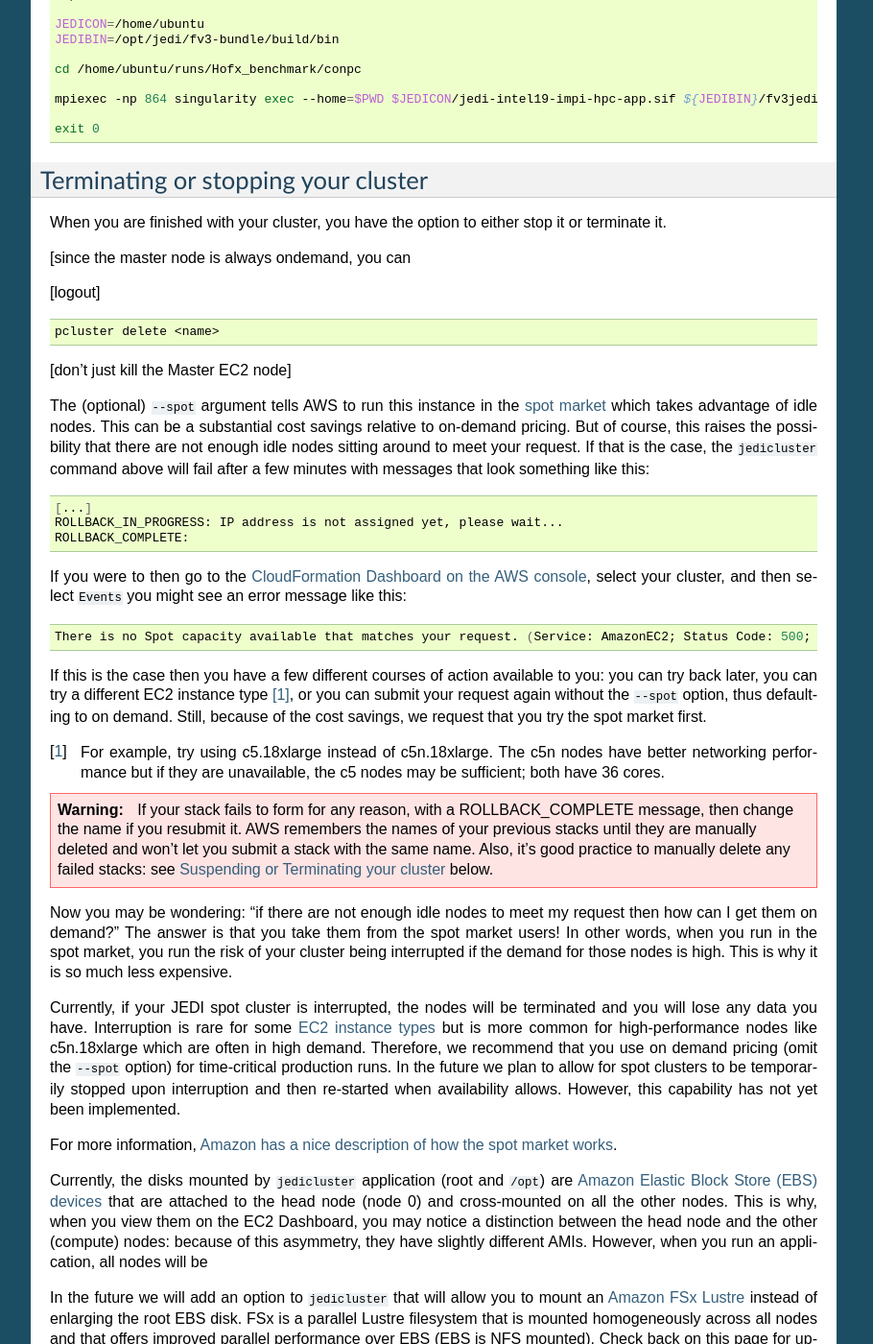
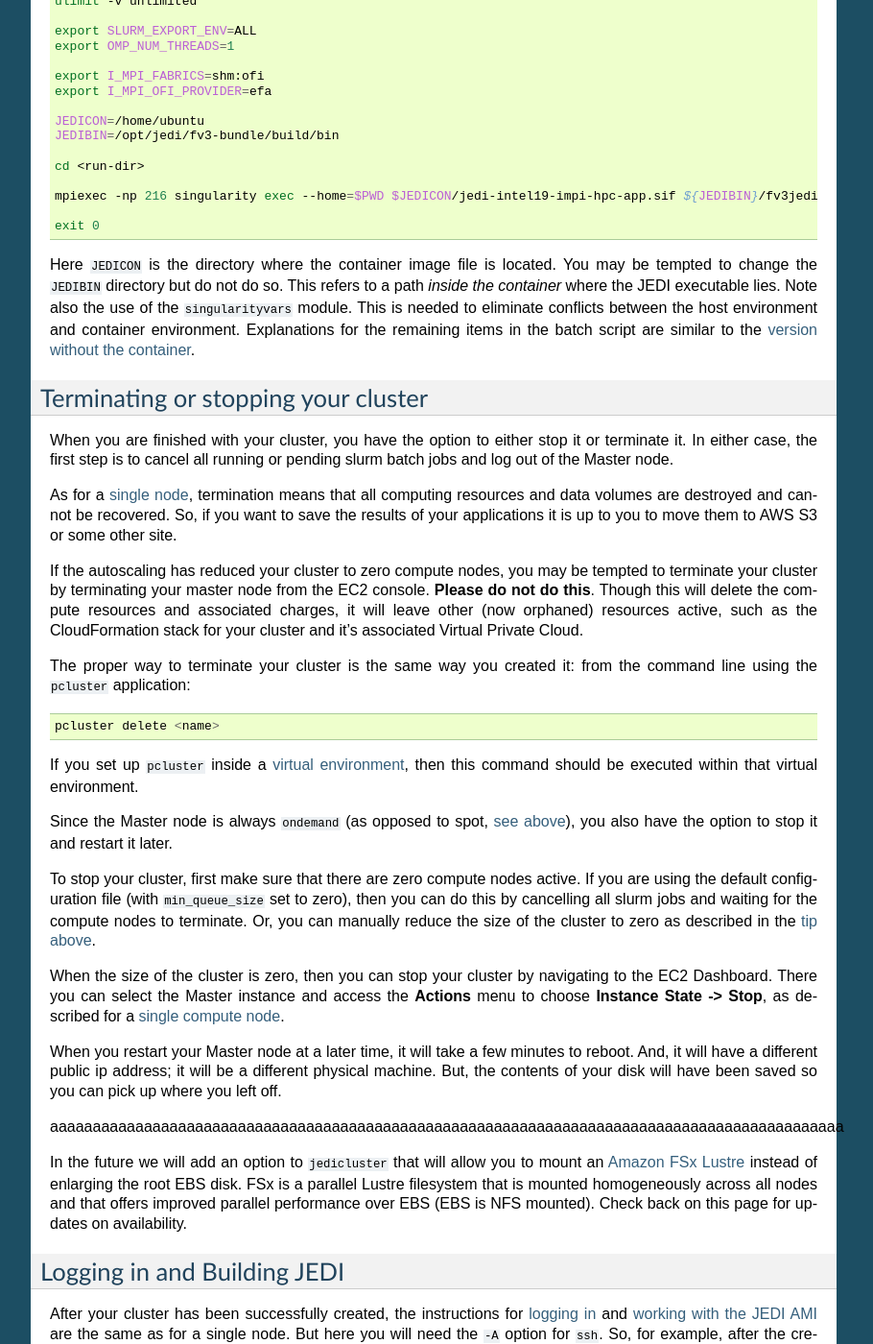
Before and after one commit to JCSDA/jedi-docs, a Sphinx documentation site: the page built from docs/cloud/cluster.rst, in a window 1280 px wide and 1400 px high, scrolled down 5151 px. Shown: the whole window at 96% size, without its empty margins (198-1108 px from the left). Built offline with Sphinx 7.4.7, drawn with Linux system fonts in a browser that asks for light colours; some of the changed text lies outside the part shown.

Commit message:
singularity and termination instructions

```diff
--- a/docs/cloud/cluster.rst
+++ b/docs/cloud/cluster.rst
@@ -32,7 +33,9 @@ Notice also the entry :code:`enable_efa = compute`.  This creates a cluster that
 
 Note that the EFA is not available for all EC2 instance types, so your possible choices for :code:`compute_instance_type` are limited.  For high performance, it is recommended that you use the default value specified in the config file.
 
-By default, your cluster will launch in the spot market.  This is less expensive but :doc:`subject to interruption and termination if others out-bid you for the resources <singlenode>`.  If you would instead like to use on demand, you can edit the configuration file and replace :code:`cluster_type = spot` with :code:`cluster_type = ondemand`.  Note that this specification only applies to the compute nodes.  The Master node is always of type :code:`ondemand`.
+By default, your cluster will launch in the `spot market <https://aws.amazon.com/ec2/spot/>`_, which takes advantage of idle resources.  This can be a substantial cost savings but is :doc:`subject to interruption and termination if others out-bid you for the resources <singlenode>`.  If you would instead like to use on demand, you can edit the configuration file and replace :code:`cluster_type = spot` with :code:`cluster_type = ondemand`.  Note that this specification only applies to the compute nodes.  The Master node is always of type :code:`ondemand`.
+
+If your JEDI spot cluster is interrupted, the nodes will be terminated and you will lose any data you have.  Interruption is rare for some :ref:`EC2 instance types <aws-instance-types>` but is more common for high-performance nodes like c5n.18xlarge which are often in high demand.  Therefore, we recommend that you use on demand pricing for time-critical production runs.  For more information, `Amazon has a nice description of how the spot market works <https://docs.aws.amazon.com/AWSEC2/latest/UserGuide/using-spot-instances.html>`_.
 
 For descriptions and examples of other configuration options, see the `AWS documentation <https://aws-parallelcluster.readthedocs.io/en/latest/configuration.html>`_.
 
@@ -63,8 +66,6 @@ And, for further information on any one of these commands, you can request help
 .. code:: bash
 
     pcluster create --help
-
-
 
 Since most of your specifications and customizations are in the config file, there is not much you need to specify on the command line.  All you really have to do is to give your cluster a name.  You may wish to include your initials and a date.  Avoid special characters like dashes and periods.  It's best to stick to letters and numbers.
 
@@ -203,11 +204,12 @@ It is important to monitor your cluster to **make sure your cluster creation doe
 
 For example, let's say you submitted a batch job that requires 24 nodes.  Then, after, say, 15 minutes, only 20 of them are available (as reported by :code:`sinfo`).  The reason for this may be that there are only 20 nodes of that type available at that time in the chosen AWS availability zone.  So, it may stay in this state for many minutes, even hours, until four more nodes free up.  Meanwhile, JCSDA is incurring charges for the 20 nodes that are active.  Twenty c5n.18xlarge nodes standing idle for an hour would cost more than $80.  So, don't wait for more than about 10-15 minutes: if your cluster creation seems to have stalled, then cancel the job with :code:`scancel <job-id>`.  This will terminate all of the compute nodes but it will leave the Master node up.  You can then try again at a later time.
 
+.. _tip-autoscaling:
+
 .. tip::
 
     To immediately change the number of active compute nodes to a value of your choice you do not have to wait for slurm.  You can navigate to the EC2 Dashboard and find the **Auto Scaling Groups** item all the way at the bottom of the menu of services on the left.  You find your cluster's group by name; the name should start with :code:`parallelcluster` and should contain your custom name.  Select it and then select the **Edit** button just above the list of groups.  Now change the **Desired capacity** to be the value of your choice.  You can also alter the minimum and maximum cluster size if you wish.  When you are finished, scroll all the way to the bottom of the page and select **Update**.  You should soon see your changes reflected in the EC2 Dashboard.
 
-aaaaaaaaaaaaaaaaaaaaaaaaaaaaaaaaaaaaaaaaaaaaaaaaaaaaaaaaaaaaaaaaaaaaaaaaaaaaaaaaaaaaaaaaaaaaa
 
 .. _awspc-sin:
 
@@ -222,14 +224,15 @@ When you have obtained a container file, you can run applications with a batch s
 
     #!/bin/bash
     #SBATCH --job-name=<job-name>
-    #SBATCH --ntasks=864
+    #SBATCH --ntasks=216
     #SBATCH --cpus-per-task=1
     #SBATCH --time=0:30:00
     #SBATCH --mail-user=<email-address>
 
     source /usr/share/modules/init/bash
     module purge
-    module use /home/ubuntu/runs/Hofx_benchmark/modulefiles
+    export JEDI_OPT=/optjedi/modules
+    module use $JEDI_OPT/modulefiles
     module load intelmpi/2019.6.166
     module load singularityvars
     module list
@@ -246,58 +249,40 @@ When you have obtained a container file, you can run applications with a batch s
     JEDICON=/home/ubuntu
     JEDIBIN=/opt/jedi/fv3-bundle/build/bin
 
-    cd /home/ubuntu/runs/Hofx_benchmark/conpc
+    cd <run-dir>
 
-    mpiexec -np 864 singularity exec --home=$PWD $JEDICON/jedi-intel19-impi-hpc-app.sif ${JEDIBIN}/fv3jedi_var.x Config/3dvar_new.yaml
+    mpiexec -np 216 singularity exec --home=$PWD $JEDICON/jedi-intel19-impi-hpc-app.sif ${JEDIBIN}/fv3jedi_var.x Config/3dvar.yaml
 
     exit 0
+
+Here :code:`JEDICON` is the directory where the container image file is located.  You may be tempted to change the :code:`JEDIBIN` directory but do not do so.  This refers to a path *inside the container* where the JEDI executable lies.  Note also the use of the :code:`singularityvars` module.  This is needed to eliminate conflicts between the host environment and container environment.  Explanations for the remaining items in the batch script are similar to the :ref:`version without the container <awspc-run>`.
 
 Terminating or stopping your cluster
 ------------------------------------
 
-When you are finished with your cluster, you have the option to either stop it or terminate it.
+When you are finished with your cluster, you have the option to either stop it or terminate it.  In either case, the first step is to cancel all running or pending slurm batch jobs and log out of the Master node.
 
-[since the master node is always ondemand, you can
+As for a :doc:`single node <singlenode>`, termination means that all computing resources and data volumes are destroyed and cannot be recovered.  So, if you want to save the results of your applications it is up to you to move them to AWS S3 or some other site.
 
-[logout]
+If the autoscaling has reduced your cluster to zero compute nodes, you may be tempted to terminate your cluster by terminating your master node from the EC2 console.  **Please do not do this**.  Though this will delete the compute resources and associated charges, it will leave other (now orphaned) resources active, such as the CloudFormation stack for your cluster and it's associated Virtual Private Cloud.
 
-.. code:: bash
+The proper way to terminate your cluster is the same way you created it: from the command line using the :code:`pcluster` application:
 
-   pcluster delete <name>
+.. code::
 
-[don't just kill the Master EC2 node]
+    pcluster delete <name>
 
+If you set up :code:`pcluster` inside a :doc:`virtual environment <jedicluster>`, then this command should be executed within that virtual environment.
 
-The (optional) :code:`--spot` argument tells AWS to run this instance in the `spot market <https://aws.amazon.com/ec2/spot/>`_ which takes advantage of idle nodes.  This can be a substantial cost savings relative to on-demand pricing.  But of course, this raises the possibility that there are not enough idle nodes sitting around to meet your request.  If that is the case, the :code:`jedicluster` command above will fail after a few minutes with messages that look something like this:
+Since the Master node is always :code:`ondemand` (as opposed to spot, :ref:`see above <awspc-config>`), you also have the option to stop it and restart it later.
 
-.. code:: bash
+To stop your cluster, first make sure that there are zero compute nodes active.  If you are using the default configuration file (with :code:`min_queue_size` set to zero), then you can do this by cancelling all slurm jobs and waiting for the compute nodes to terminate.  Or, you can manually reduce the size of the cluster to zero as described in the :ref:`tip above <tip-autoscaling>`.
 
-    [...]
-    ROLLBACK_IN_PROGRESS: IP address is not assigned yet, please wait...
-    ROLLBACK_COMPLETE:
+When the size of the cluster is zero, then you can stop your cluster by navigating to the EC2 Dashboard.  There you can select the Master instance and access the **Actions** menu to choose **Instance State -> Stop**, as described for a :ref:`single compute node <stop-ec2>`.
 
-If you were to then go to the `CloudFormation Dashboard on the AWS console <https://console.aws.amazon.com/cloudformation>`_, select your cluster, and then select :code:`Events` you might see an error message like this:
+When you restart your Master node at a later time, it will take a few minutes to reboot.  And, it will have a different public ip address; it will be a different physical machine.  But, the contents of your disk will have been saved so you can pick up where you left off.
 
-.. code:: bash
-
-    There is no Spot capacity available that matches your request. (Service: AmazonEC2; Status Code: 500; Error Code: InsufficientInstanceCapacity; Request ID: 892644a6-eb2f-4e20-976e-5eafa36d3cbb)
-
-If this is the case then you have a few different courses of action available to you: you can try back later, you can try a different EC2 instance type [#]_, or you can submit your request again without the :code:`--spot` option, thus defaulting to on demand.  Still, because of the cost savings, we request that you try the spot market first.
-
-.. [#] For example, try using c5.18xlarge instead of c5n.18xlarge.  The c5n nodes have better networking performance but if they are unavailable, the c5 nodes may be sufficient; both have 36 cores.
-
-.. warning::
-
-   If your stack fails to form for any reason, with a ROLLBACK_COMPLETE message, then change the name if you resubmit it.  AWS remembers the names of your previous stacks until they are manually deleted and won't let you submit a stack with the same name.  Also, it's good practice to manually delete any failed stacks: see :ref:`Suspending or Terminating your cluster <terminate-aws-cluster>` below.
-
-
-Now you may be wondering: "if there are not enough idle nodes to meet my request then how can I get them on demand?"  The answer is that you take them from the spot market users!  In other words, when you run in the spot market, you run the risk of your cluster being interrupted if the demand for those nodes is high.  This is why it is so much less expensive.
-
-Currently, if your JEDI spot cluster is interrupted, the nodes will be terminated and you will lose any data you have.  Interruption is rare for some :ref:`EC2 instance types <aws-instance-types>` but is more common for high-performance nodes like c5n.18xlarge which are often in high demand.  Therefore, we recommend that you use on demand pricing (omit the :code:`--spot` option) for time-critical production runs.  In the future we plan to allow for spot clusters to be temporarily stopped upon interruption and then re-started when availability allows.  However, this capability has not yet been implemented.
-
-For more information, `Amazon has a nice description of how the spot market works <https://docs.aws.amazon.com/AWSEC2/latest/UserGuide/using-spot-instances.html>`_.
-
-Currently, the disks mounted by :code:`jedicluster` application (root and :code:`/opt`) are `Amazon Elastic Block Store (EBS) devices <https://aws.amazon.com/ebs>`_ that are attached to the head node (node 0) and cross-mounted on all the other nodes.  This is why, when you view them on the EC2 Dashboard, you may notice a distinction between the head node and the other (compute) nodes: because of this asymmetry, they have slightly different AMIs.  However, when you run an application, all nodes will be
+aaaaaaaaaaaaaaaaaaaaaaaaaaaaaaaaaaaaaaaaaaaaaaaaaaaaaaaaaaaaaaaaaaaaaaaaaaaaaaaaaaaaaaaaaaaaa
 
 In the future we will add an option to :code:`jedicluster` that will allow you to mount an `Amazon FSx Lustre <https://aws.amazon.com/fsx>`_ instead of enlarging the root EBS disk.  FSx is a parallel Lustre filesystem that is mounted homogeneously across all nodes and that offers improved parallel performance over EBS (EBS is NFS mounted).  Check back on this page for updates on availability.
 
--- a/docs/cloud/jedicluster.rst
+++ b/docs/cloud/jedicluster.rst
@@ -42,6 +42,6 @@ In order to use the single-node launch script described in :doc:`the next sectio
 
 If you only wish to run JEDI on a single node, you can :doc:`proceed to the next section <singlenode>`.
 
-Alternatively, if you wish to have the capability to run JEDI across multiple AWS nodes, you will also have to install `AWS ParallelCluster <https://docs.aws.amazon.com/parallelcluster/index.html>`_.  ParallelCluster is another python application that provides a user-friendly interface to the AWS CloudFormation. CloudFormation is ulimately responsible for creating and coordinating a cluster of collocated, interconnected compute nodes, which AWS calls `EC2 instances <https://aws.amazon.com/ec2/>`_.
+Alternatively, if you wish to have the capability to run JEDI across multiple AWS nodes, you will also have to install `AWS ParallelCluster <https://docs.aws.amazon.com/parallelcluster/index.html>`_.  ParallelCluster is another python application that provides a user-friendly interface to the AWS CloudFormation. CloudFormation is ultimately responsible for creating and coordinating a cluster of collocated, interconnected compute nodes, which AWS calls `EC2 instances <https://aws.amazon.com/ec2/>`_.
 
-AWS maintains `the most thorough, up-to-date instructions on how to install ParallelCluster <https://docs.aws.amazon.com/parallelcluster/latest/ug/install.html>`_ so we recommend that you follow those.
+AWS maintains `the most thorough, up-to-date instructions on how to install ParallelCluster <https://docs.aws.amazon.com/parallelcluster/latest/ug/install.html>`_ so we recommend that you follow those.  In particular, we recommend installed the :code:`pcluster` tool within a python virtual environment, as advised by AWS.
--- a/docs/cloud/singlenode.rst
+++ b/docs/cloud/singlenode.rst
@@ -42,7 +42,7 @@ For most options we recommend using the defaults.  However, one required option
 
    The JEDI AMIs and snapshots may not be available in all AWS regions.  Unless otherwise advised by a JEDI master, we recommend that you use the default region, which is us-east-1.  So, make sure you choose an ssh key that is available in that region.
 
-The (optional) :code:`--spot` argument asks AWS to reduce costs by running the instance in the `spot market <https://aws.amazon.com/ec2/spot/>`_.  Though this can be a substantial cost savings, spot instances run the risk of being interrupted.  Furthermore, unlike on-demand instances, they cannot be stopped and started at will.  For more information see :ref:`Running JEDI on a Multi-Node Cluster <spot-pricing>` and :ref:`Suspending or terminating your compute node <stop-ec2>`.
+The (optional) :code:`--spot` argument asks AWS to reduce costs by running the instance in the `spot market <https://aws.amazon.com/ec2/spot/>`_.  Though this can be a substantial cost savings, spot instances run the risk of being interrupted.  Furthermore, unlike on-demand instances, they cannot be stopped and started at will (though it is possible to configure spot instances that can be stopped and started, :ref:`the jedi launch script is deliberately not configured for this - see below <stop-ec2>`).
 
 Another notable option is :code:`--type`, which allows you to specify the EC2 instance type.  For further information see :ref:`Choosing a Different EC2 Instance Type <aws-instance-types>` below.  Specifying the node type should be sufficient for most use cases.  If you specify an instance type that is unfamiliar, you may get a message asking you to also specify the number of compute cores for that node type, which you can do with the :code:`--ncores` option.  This information is needed in order to disable hyperthreading, which improves performance.
 
@@ -128,7 +128,6 @@ The JEDI AMI also comes with **Singularity**, **Docker**, and **Charliecloud** p
 
 .. _stop-ec2:
 
-
 Suspending or terminating your compute node
 -------------------------------------------
 
@@ -165,3 +164,4 @@ Recommended options include but are not limited to the following.  The prices li
   These currently provide the highest single-node performance and can be used for intermediate-sized applications that are still small enough to fit on a single node.  This could enhance performance by avoiding communication across nodes which is often inferior to the single-node bandwidth.  They offer dedicated use of a 48-core compute node with 192 GiB memory and 25 Gbps network bandwidth. They also offer 14 Gbps IO bandwidth to (EBS) disk.  Due to high demand, it's possible that these nodes may not be available at a given time.
 
 There are also a number of other nodes available that optimize memory or IO bandwidth for a given core count: See the `AWS documentation <https://aws.amazon.com/ec2/instance-types/>`_ for details.
+<
```
Also changed, not shown: other parts of docs/cloud/cluster.rst (+3 -2 lines).
